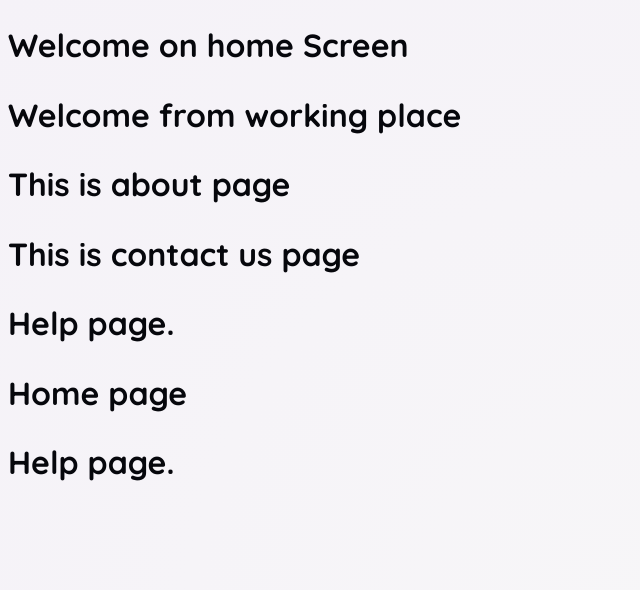
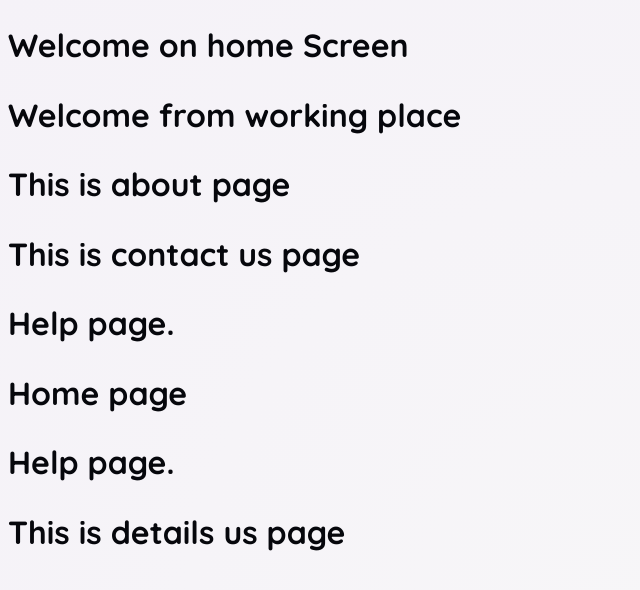
Before and after one commit to maarjojo99-maker/task, a React (Vite) app: page / in a window 1280 px wide. Shown: the top 590 px of the page, without its empty margins (0-640 px from the left). Built offline with nearby package versions, Linux system fonts and the light colour scheme.

Commit message:
add Details page

```diff
--- a/src/App.jsx
+++ b/src/App.jsx
@@ -1,5 +1,6 @@
 import About from "./components/About";
 import ContactUs from "./components/ContectUS";
+import Details from "./components/Details";
 import Good from "./components/good";
 import Help from "./components/Help";
 import Home from "./components/Home";
@@ -17,6 +18,7 @@ function App() {
     <Help/>
     <Home/>
     <Good/>
+    <Details/>
 
     </>
   );
--- /dev/null
+++ b/src/components/Details.jsx
@@ -0,0 +1,3 @@
+export default function Details() {
+  return <h1>This is details us page</h1>;
+}
```
